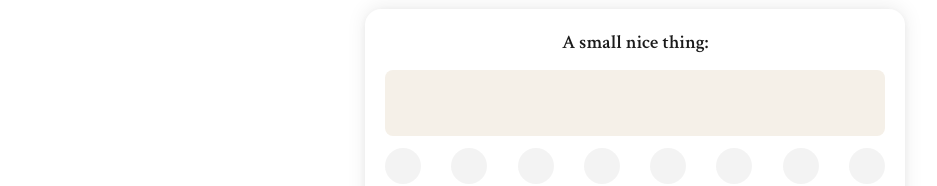
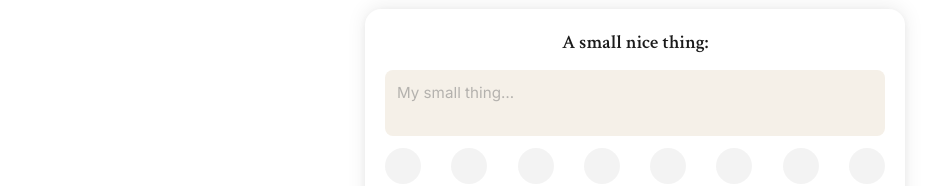
Before and after one commit to spencereholtaway/SmallThings, a React (Vite) app: page / in a window 1280 px wide. Shown: the part 500-686 px from the top of the page, without its empty margins (5-942 px from the left). Built offline with nearby package versions, Linux system fonts and the light colour scheme; no server answers.

Commit message:
Add placeholder text to textarea input
- Add "My small thing…" placeholder to entry textarea
- Style placeholder with 0.5 opacity to match design

Co-Authored-By: Claude Haiku 4.5 <noreply@anthropic.com>

```diff
--- a/src/components/EntryForm.jsx
+++ b/src/components/EntryForm.jsx
@@ -120,6 +120,7 @@ export default function EntryForm({ onCreated }) {
         className="entry-card__input"
         value={note}
         onChange={(e) => setNote(e.target.value)}
+        placeholder="My small thing…"
         rows={2}
         maxLength={1000}
         disabled={submitting}
--- a/src/index.css
+++ b/src/index.css
@@ -302,6 +302,10 @@ body {
   box-shadow: 0 0 0 2px rgba(0, 0, 0, 0.08);
 }
 
+.entry-card__input::placeholder {
+  opacity: 0.5;
+}
+
 .entry-card__btn {
   display: flex;
   height: 64px;
```
